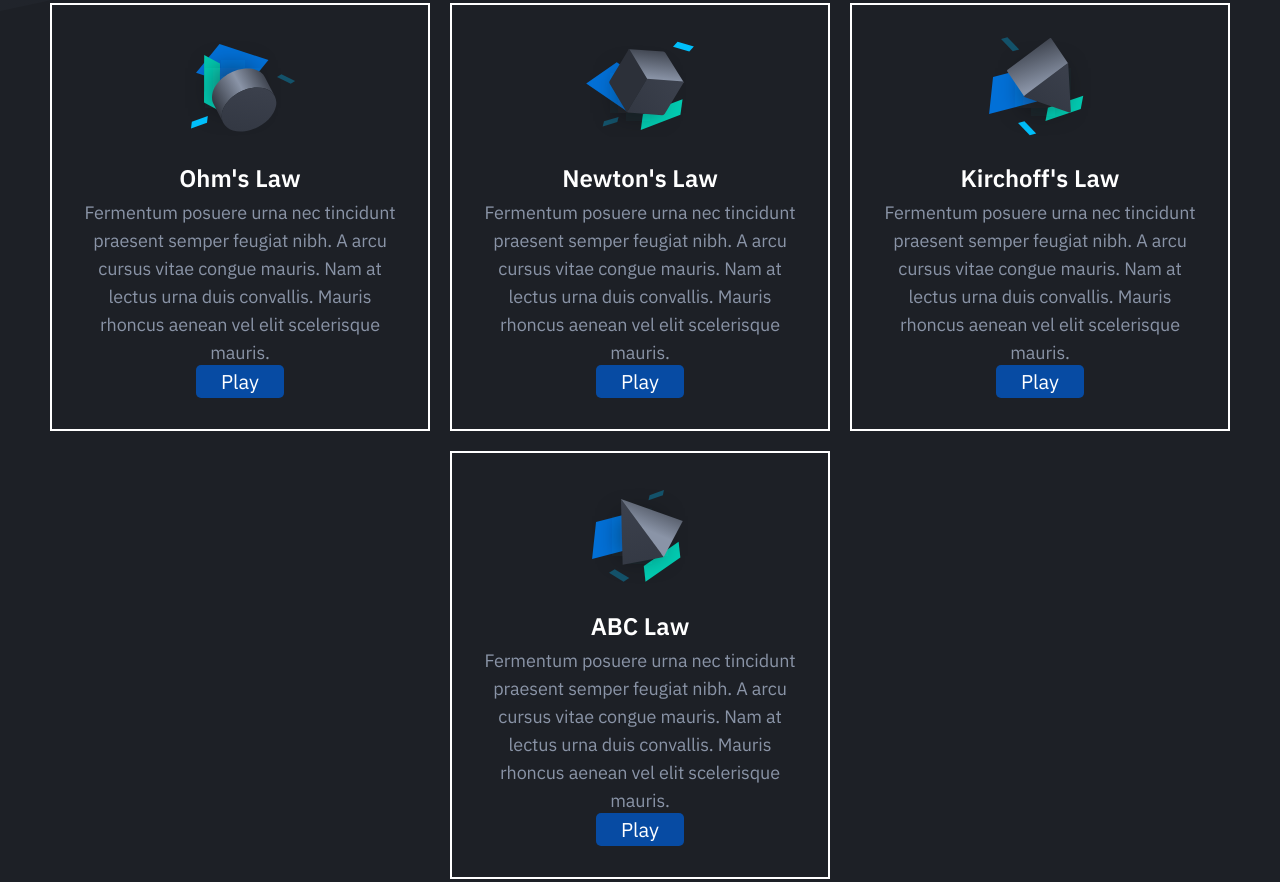
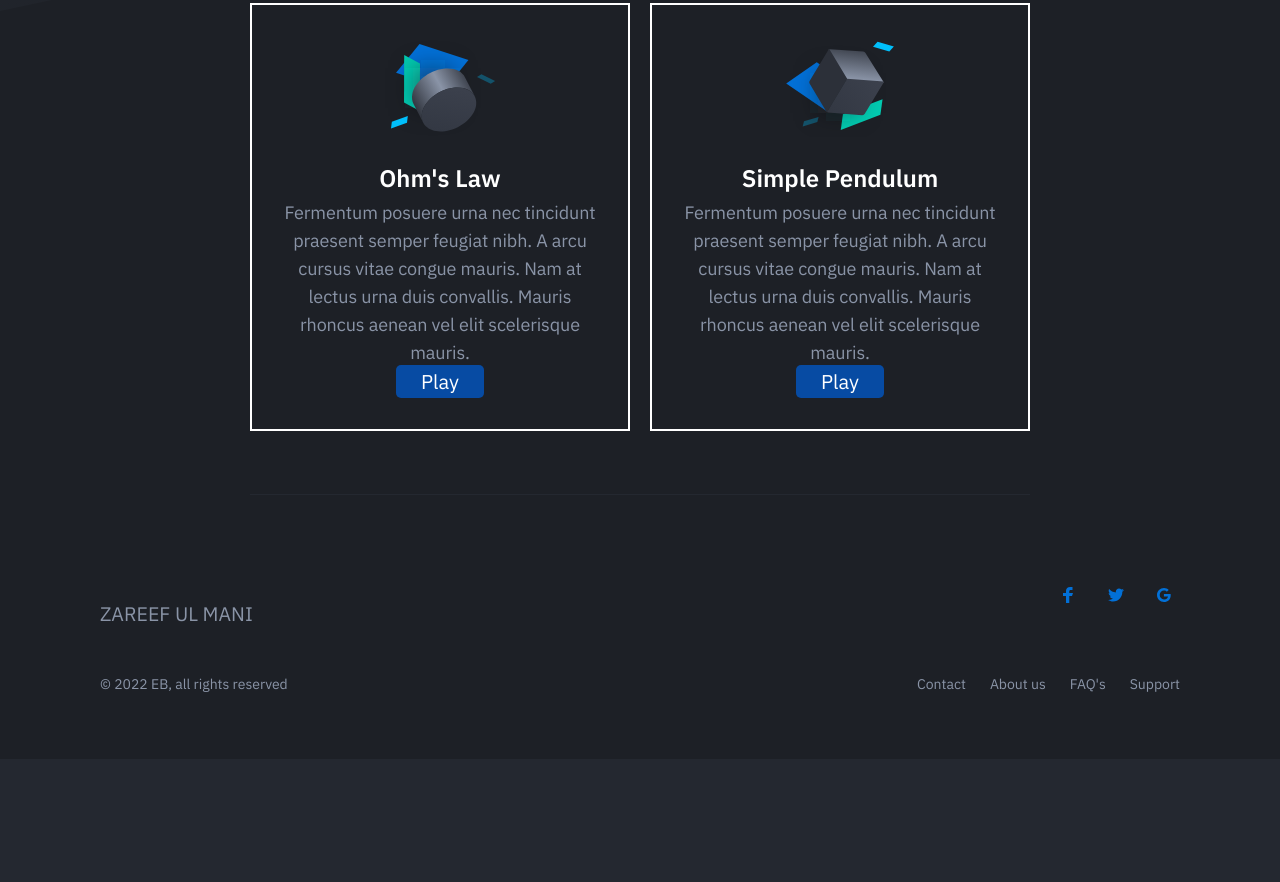
Before and after one commit to Abba1s/Simulations, a plain HTML site: page subjects/Physics.html in a window 1280 px wide. Shown: the part 689-1571 px from the top of the page. After the commit the page ends 1448 px from the top, so only its background shows below. Drawn offline with nearby package versions, Linux system fonts and the light colour scheme; files that its build step writes are made by us from their sources.

Commit message:
Update Physics.html

```diff
--- a/subjects/Physics.html
+++ b/subjects/Physics.html
@@ -175,7 +175,7 @@
 											/>
 										</div>
 										<h4 class="feature-title mt-24">
-											Newton's Law
+											Simple Pendulum
 										</h4>
 										<p class="text-sm mb-0">
 											Fermentum posuere urna nec tincidunt
@@ -192,58 +192,7 @@
 										>
 									</div>
 								</div>
-								<div class="feature text-center is-revealing">
-									<div class="feature-inner">
-										<div class="feature-icon">
-											<img
-												src="../dist/images/feature-icon-03.svg"
-												alt="Feature 03"
-											/>
-										</div>
-										<h4 class="feature-title mt-24">
-											Kirchoff's Law
-										</h4>
-										<p class="text-sm mb-0">
-											Fermentum posuere urna nec tincidunt
-											praesent semper feugiat nibh. A arcu
-											cursus vitae congue mauris. Nam at
-											lectus urna duis convallis. Mauris
-											rhoncus aenean vel elit scelerisque
-											mauris.
-										</p>
-										<a
-											class="play_btn"
-											href="equation_solver.html"
-											>Play</a
-										>
-									</div>
-								</div>
-								<div class="feature text-center is-revealing">
-									<div class="feature-inner">
-										<div class="feature-icon">
-											<img
-												src="../dist/images/feature-icon-04.svg"
-												alt="Feature 04"
-											/>
-										</div>
-										<h4 class="feature-title mt-24">
-											ABC Law
-										</h4>
-										<p class="text-sm mb-0">
-											Fermentum posuere urna nec tincidunt
-											praesent semper feugiat nibh. A arcu
-											cursus vitae congue mauris. Nam at
-											lectus urna duis convallis. Mauris
-											rhoncus aenean vel elit scelerisque
-											mauris.
-										</p>
-										<a
-											class="play_btn"
-											href="equation_solver.html"
-											>Play</a
-										>
-									</div>
-								</div>
+
 							</div>
 						</div>
 					</div>
```
